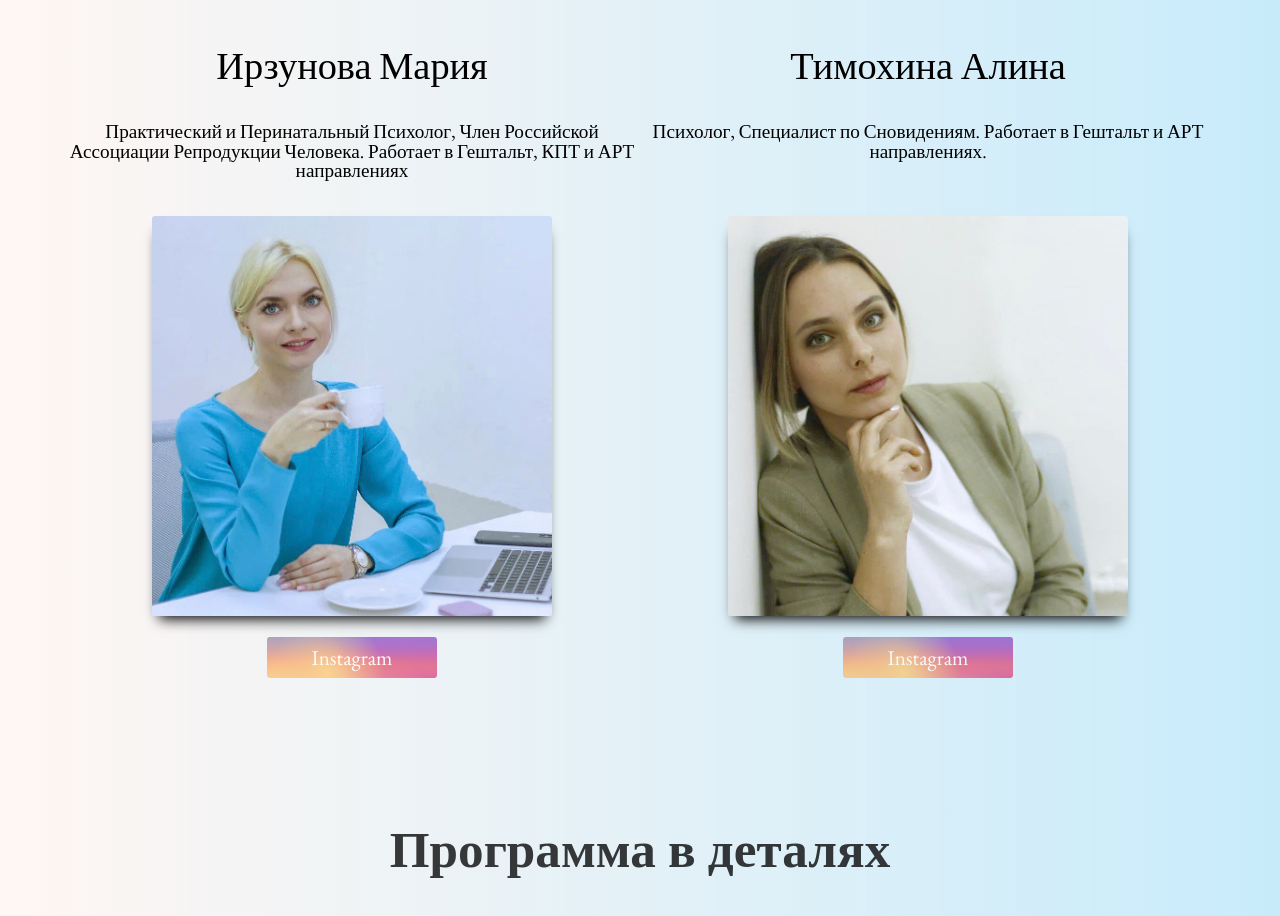
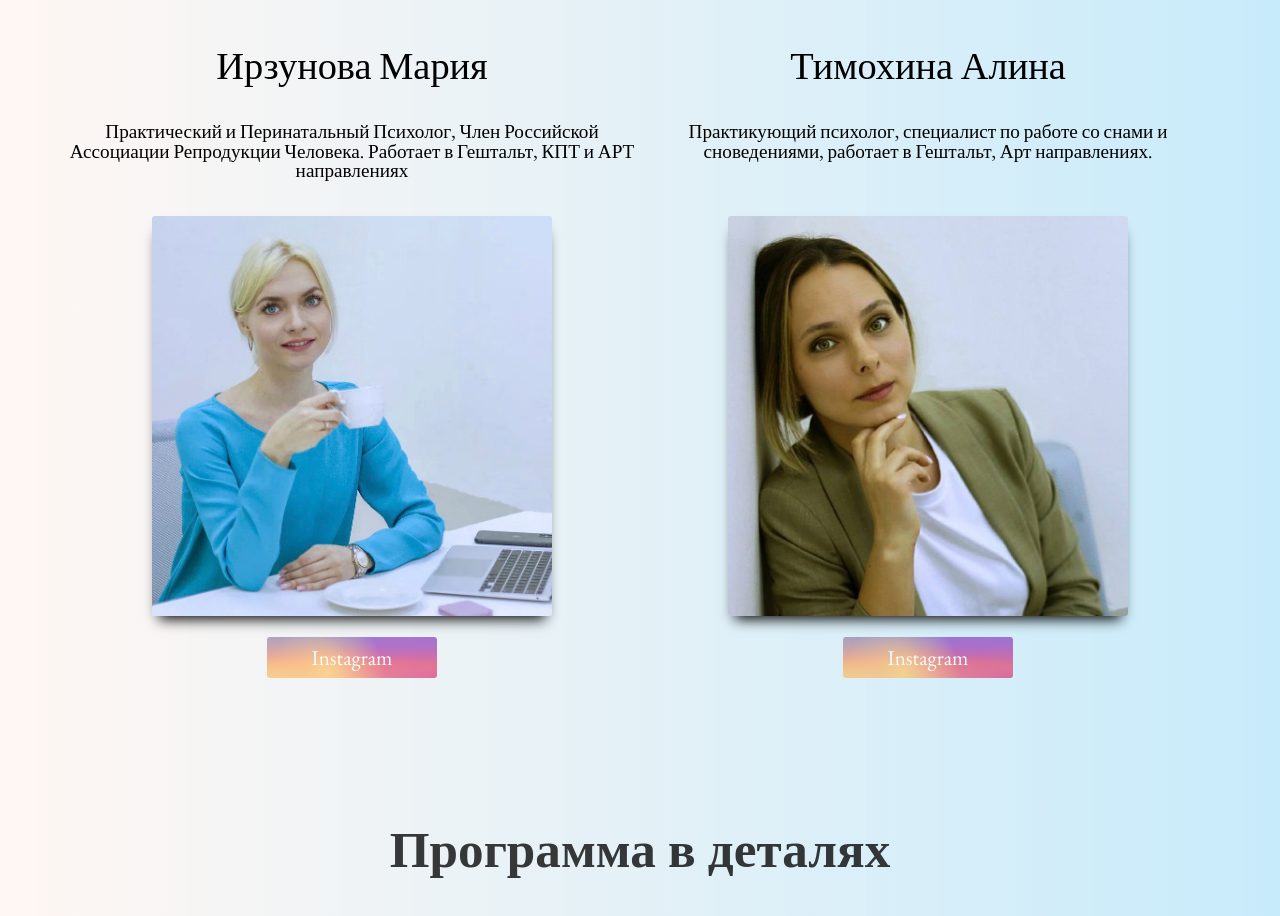
Before and after one commit to Victor-Irzunov/Maria-course, a plain HTML site: page index.html in a window 1280 px wide. Shown: the part 2488-3404 px from the top of the page. Drawn offline with nearby package versions, Linux system fonts and the light colour scheme.

Commit message:
change alina foto text bu-position

```diff
--- a/index.html
+++ b/index.html
@@ -241,7 +241,8 @@
 							<div class="author-presenters">
 								<p class="alina">Тимохина Алина</p>
 								<div class="presenters-text">
-									<span>Психолог, Специалист по Сновидениям. Работает в Гештальт и АРТ направлениях.</span>
+									<span>Практикующий психолог, специалист по работе со снами и сноведениями, работает в
+										Гештальт, Арт направлениях.</span>
 								</div>
 								<div class="author-foto-2"></div>
 
--- a/style.css
+++ b/style.css
@@ -633,7 +633,7 @@ section {
 	height: 400px;
 	border-radius: 3px;
 	margin-top: 1em;
-	background: url(./image-autor-alina.jpeg);
+	background: url(./autor-alina.jpeg);
 	background-position: 100% 0%;
 	background-repeat: no-repeat;
 	background-size: 100%;
@@ -891,7 +891,7 @@ section {
 	}
 
 	.home-bu {
-		background-position-x: 30%;
+		background-position-x: 40%;
 	}
 
 	.home-article h1 {
```
Also changed, not shown: autor-alina.jpeg (added), image-autor-alina.jpeg (deleted).
